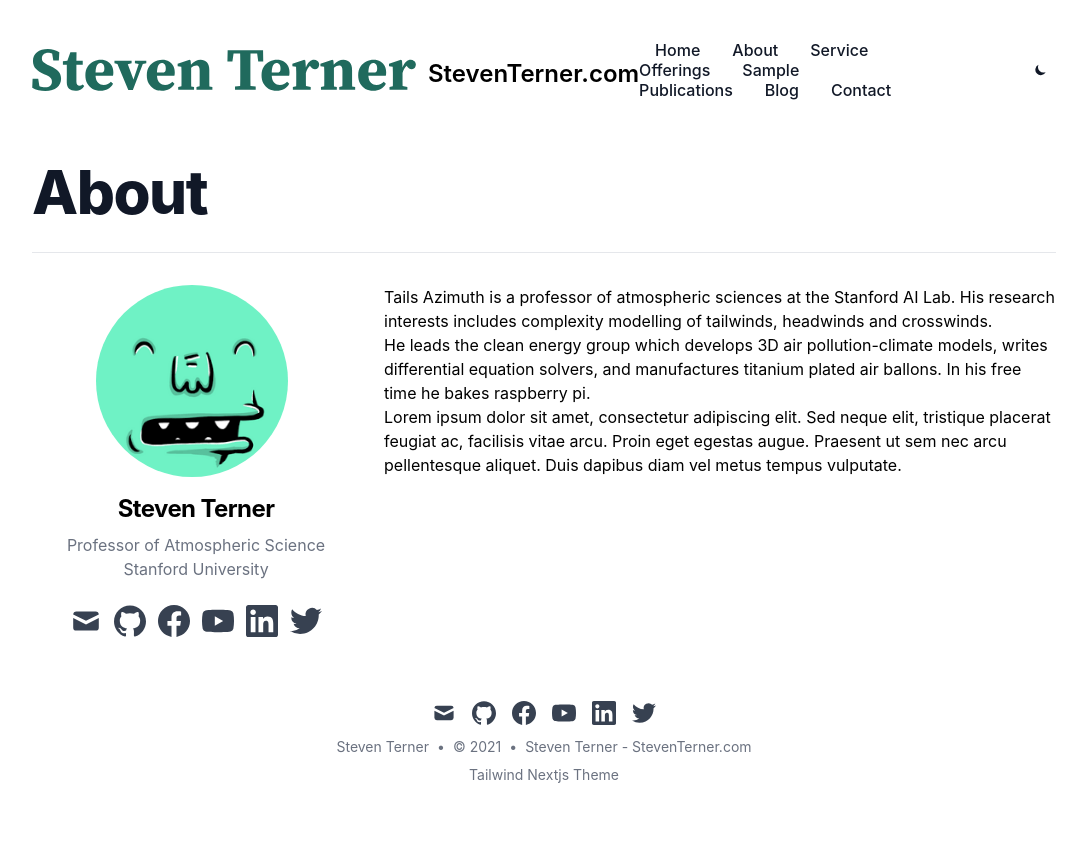
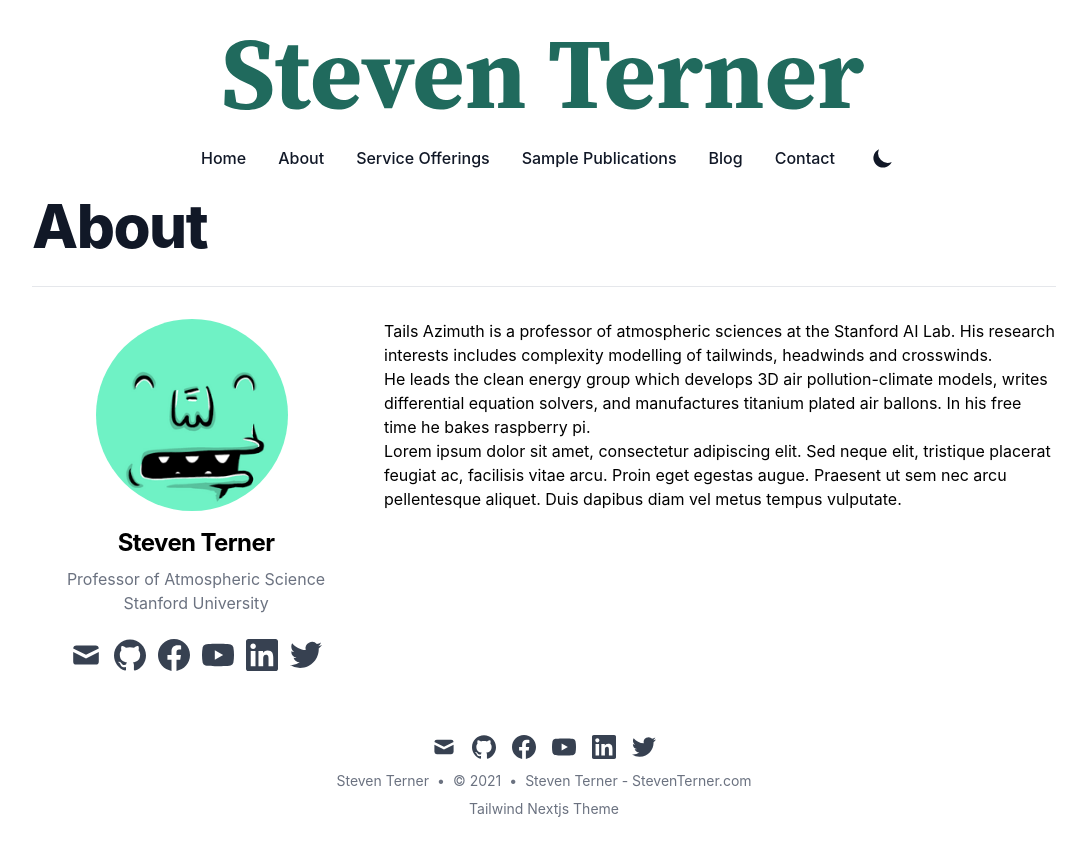
Before and after one commit to DoctorDerek/steven-terner.github.io, a Next.js app: page /about in a window 1280 px wide. Shown: the whole page, without its empty margins (96-1183 px from the left). Before the commit the page ends 817 px from the top, so only its background shows below. Built offline with nearby package versions, Linux system fonts and the light colour scheme; a web font is replaced by a local one; what @tailwindcss/typography would draw is missing.

Commit message:
Improved padding & flex display of header

```diff
--- a/components/LayoutWrapper.js
+++ b/components/LayoutWrapper.js
@@ -11,12 +11,14 @@ const LayoutWrapper = ({ children }) => {
   return (
     <SectionContainer>
       <div className="flex flex-col justify-between h-screen">
-        <header className="flex items-center justify-between py-10">
+        <header className="flex flex-col items-center justify-between pt-10 ">
           <div>
             <Link href="/" aria-label="StevenTerner.com">
               <div className="flex items-center justify-between">
-                <div className="mr-3 w-96">
-                  <Logo />
+                <div className="w-screen">
+                  <div className="w-3/4 m-auto mb-8 lg:w-1/2">
+                    <Logo />
+                  </div>
                 </div>
                 {typeof siteMetadata.headerTitle === 'string' ? (
                   <div className="hidden h-6 text-2xl font-semibold sm:block">
@@ -28,7 +30,7 @@ const LayoutWrapper = ({ children }) => {
               </div>
             </Link>
           </div>
-          <div className="flex items-center text-base leading-5">
+          <div className="flex flex-col-reverse items-center text-base leading-5 sm:flex-row">
             <div className="hidden sm:block">
               {headerNavLinks.map((link) => (
                 <Link
--- a/data/siteMetadata.json
+++ b/data/siteMetadata.json
@@ -1,7 +1,7 @@
 {
   "title": "Steven Terner - StevenTerner.com",
   "author": "Steven Terner",
-  "headerTitle": "StevenTerner.com",
+  "headerTitle": "",
   "description": "Steven Terner is a multi-lingual American scholar and researcher specializing in socio-political and economic analysis of the Middle East and Central/West Asia.",
   "language": "en-us",
   "siteUrl": "https://steven-terner-github-io.vercel.app",
```
